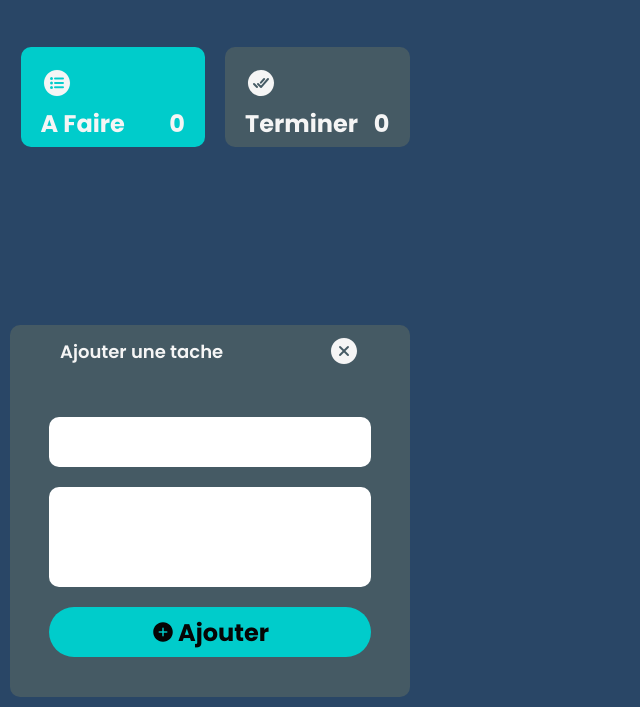
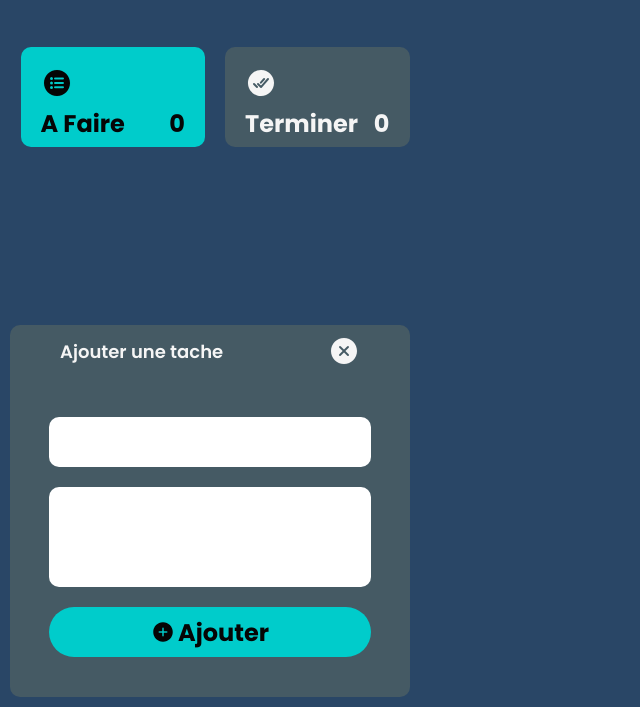
Before and after one commit to BlackJr-Git/Task-Manager, a plain HTML site: page index.html in a window 1280 px wide. Shown: the part 93-800 px from the top of the page, without its empty margins (0-640 px from the left). Drawn offline with nearby package versions, Linux system fonts and the light colour scheme; a web font is replaced by a local one.

Commit message:
feat : font, taskresume

```diff
--- a/style.css
+++ b/style.css
@@ -161,6 +161,7 @@ form button {
   border-radius: 10px;
 
   padding: 20px;
+  color: var(--sec-text-color);
 }
 
 .completed {
```
